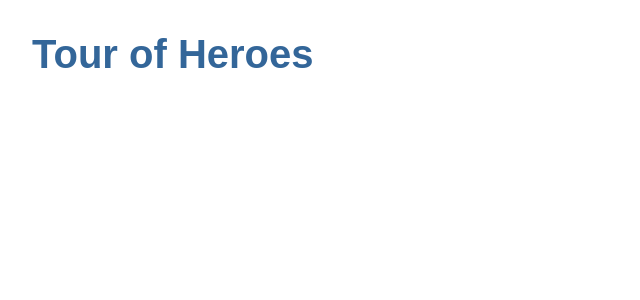
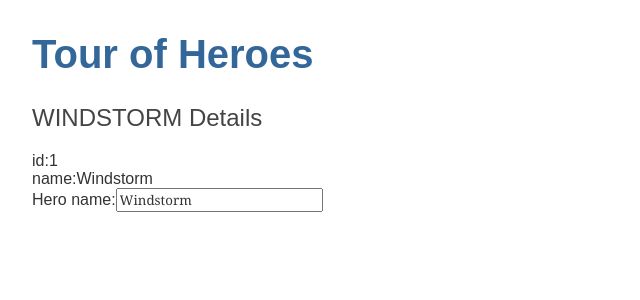
Before and after one commit to justine92415/angular-tour-of-heroes, an Angular app: page / in a window 1280 px wide. Shown: the top 300 px of the page, without its empty margins (0-640 px from the left). Built offline with nearby package versions, Linux system fonts and the light colour scheme.

Commit message:
finish The hero editor

```diff
--- a/src/app/app.component.html
+++ b/src/app/app.component.html
@@ -1 +1,2 @@
 <h1>{{title}}</h1>
+<app-heroes></app-heroes>
--- /dev/null
+++ b/src/app/hero.ts
@@ -0,0 +1,4 @@
+export interface Hero {
+  id: number;
+  name: string;
+}
--- /dev/null
+++ b/src/app/heroes/heroes.component.html
@@ -0,0 +1,8 @@
+<h2>{{hero.name | uppercase}} Details</h2>
+<div><span>id:</span>{{hero.id}}</div>
+<div><span>name:</span>{{hero.name}}</div>
+
+<div>
+    <label for="name">Hero name:</label>
+    <input type="text" id="name" [(ngModel)]="hero.name" placeholder="name">
+</div>
--- /dev/null
+++ b/src/app/heroes/heroes.component.ts
@@ -0,0 +1,18 @@
+import { Hero } from './../hero';
+import { Component, OnInit } from '@angular/core';
+
+@Component({
+  selector: 'app-heroes',
+  templateUrl: './heroes.component.html',
+  styleUrls: ['./heroes.component.css'],
+})
+export class HeroesComponent implements OnInit {
+  hero: Hero = {
+    id: 1,
+    name: 'Windstorm',
+  };
+
+  constructor() {}
+
+  ngOnInit(): void {}
+}
```
Also changed, not shown: src/app/app.module.ts (+6 -9 lines), src/app/heroes/heroes.component.css (added), 1 other file (tests, documents, lock files or other folders).
